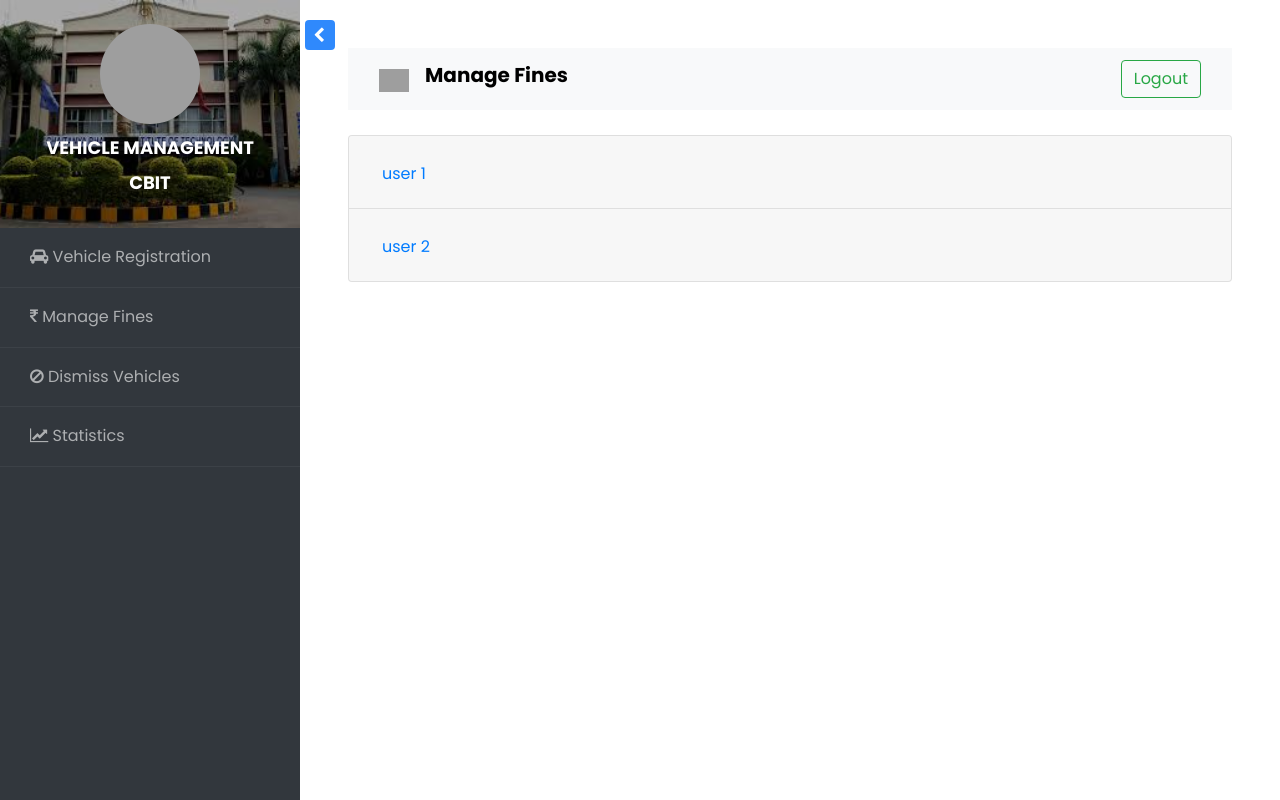
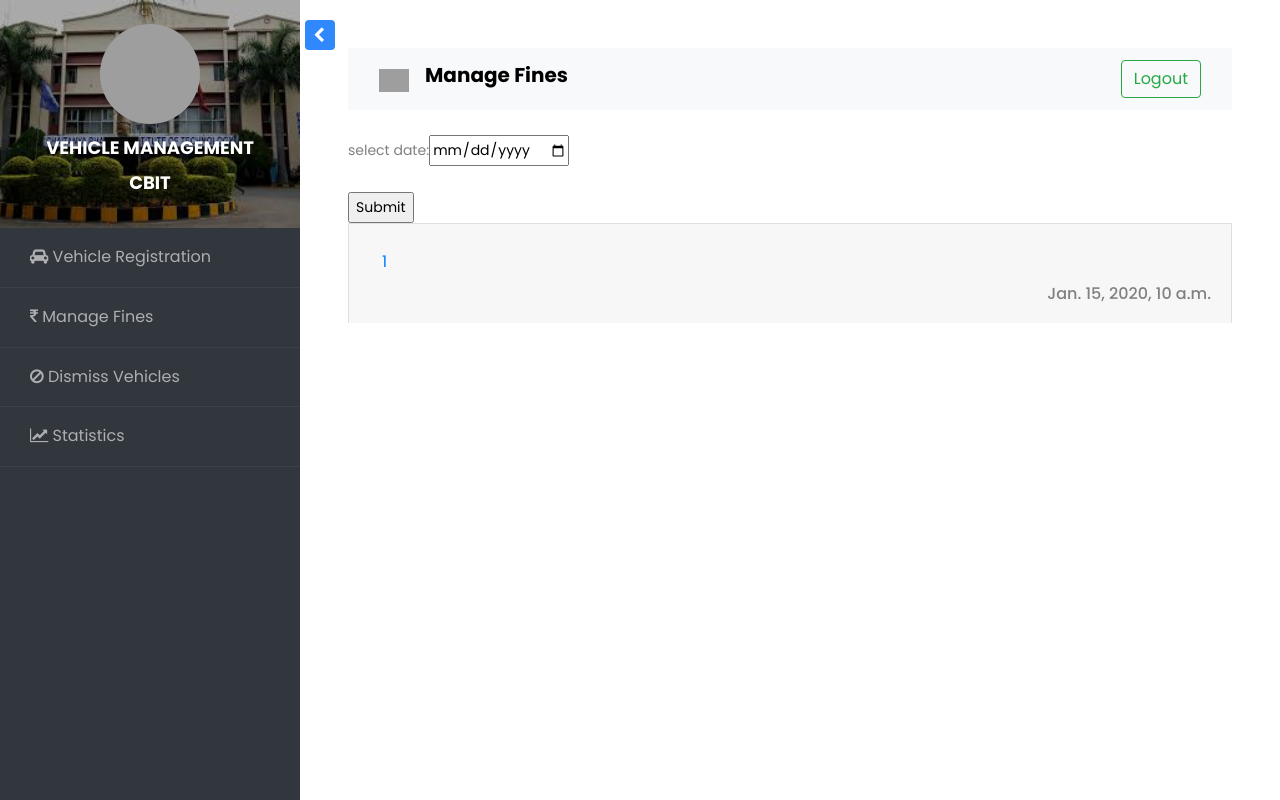
Before and after one commit to kalyanreddy-461/CBIT-Parking-Admin, a Django app: template cbit_vehicle_admin/cbit_vehicle_adminapp/templates/cbit_vehicle_adminapp/fines.html in a window 1280 px wide. Run offline with Django 3.2, Linux system fonts and the light colour scheme; the template is opened without the code that fills it: most values are stand-ins (such as "Sample title", 1, 10 or a date in 2020); some libraries are stand-ins or nearby versions; grey boxes are pictures that could not be loaded.

Commit message:
making an api call for managing fines

```diff
--- a/cbit_vehicle_admin/cbit_vehicle_adminapp/templates/cbit_vehicle_adminapp/base.html
+++ b/cbit_vehicle_admin/cbit_vehicle_adminapp/templates/cbit_vehicle_adminapp/base.html
@@ -32,7 +32,7 @@
             <a href="register"><span class="fa fa-car"></span> Vehicle Registration </a>
           </li>
           <li>
-            <a href="fines"><span class="fa fa-inr"></span> Manage Fines</a>
+            <a href="fine"><span class="fa fa-inr"></span> Manage Fines</a>
           </li>
           <li>
             <a href="dismiss"><span class="fa fa-ban"></span> Dismiss Vehicles </a>
--- a/cbit_vehicle_admin/cbit_vehicle_adminapp/templates/cbit_vehicle_adminapp/fines.html
+++ b/cbit_vehicle_admin/cbit_vehicle_adminapp/templates/cbit_vehicle_adminapp/fines.html
@@ -22,39 +22,32 @@
           </div>
         </nav>
       <br>
-
+      <form action='fines' method="get">
+      select date:<input type="date" name="date"><br><br>
+      <input type="submit">
+      </form>
       <div class="accordion" id="dashboard">
         <div class="card">
-          <div class="card-header" id="headingOne">
+          {% for payment_details in payment %}
+          <div class="card-header" id="heading{{forloop.counter}}">
             <h2 class="mb-0">
-              <button class="btn btn-link collapsed" type="button" data-toggle="collapse" data-target="#collapseOne" aria-expanded="false" aria-controls="collapseOne">
-                user 1
+              <button class="btn btn-link collapsed" type="button" data-toggle="collapse" data-target="#collapse{{forloop.counter}}" aria-expanded="false" aria-controls="collapse{{forloop.counter}}">
+                {{payment_details.user_id}}
               </button>
+              <h6 style="text-align:right">{{payment_details.date}}</h6>
             </h2>
           </div>
 
-          <div id="collapseOne" class="collapse" aria-labelledby="headingOne" data-parent="#dashboard">
+          <div id="collapse{{forloop.counter}}" class="collapse" aria-labelledby="heading{{forloop.counter}}" data-parent="#dashboard">
             <div class="card-body">
-              Payment Details of user 1
+              user_id={{payment_details.user_id}}<br>
+              fine={{payment_details.fine}}
               <p class = text-center><a class="btn btn-secondary" href="#" role="button">update payment status</a></p>
             </div>
           </div>
-        </div>
-        <div class="card">
-          <div class="card-header" id="headingTwo">
-            <h2 class="mb-0">
-              <button class="btn btn-link collapsed" type="button" data-toggle="collapse" data-target="#collapseTwo" aria-expanded="false" aria-controls="collapseTwo">
-                user 2
-              </button>
-            </h2>
-          </div>
-          <div id="collapseTwo" class="collapse" aria-labelledby="headingTwo" data-parent="#dashboard">
-            <div class="card-body">
-              Payment Details of user 2
-              <p class = text-center><a class="btn btn-secondary" href="#" role="button">update payment status</a></p>
-            </div>
-          </div>
+  {% endfor %}
         </div>
       </div>
 
+
 {% endblock %}
--- a/cbit_vehicle_admin/cbit_vehicle_adminapp/urls.py
+++ b/cbit_vehicle_admin/cbit_vehicle_adminapp/urls.py
@@ -8,6 +8,7 @@ urlpatterns = [
     path('register',views.register,name='register'),
     path('dismiss',views.dismiss,name='dismiss'),
     path('fines',views.fines,name='fines'),
+    path('fine',views.fine,name='fine'),
     path('regstatistics',views.regstatistics,name='regstatistics'),
     path('paystatistics',views.paystatistics,name='paystatistics')
 ]
```
Also changed, not shown: cbit_vehicle_admin/cbit_vehicle_adminapp/views.py (+37 -8 lines).
